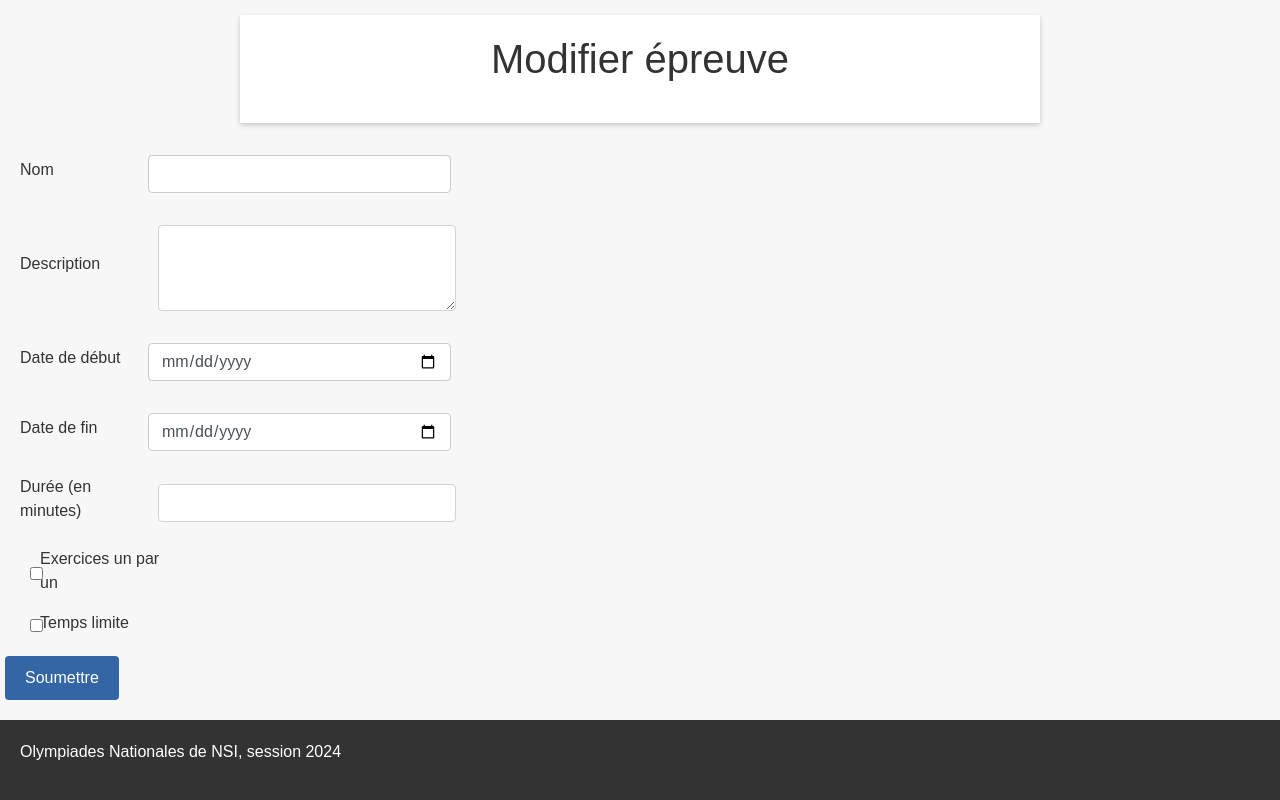
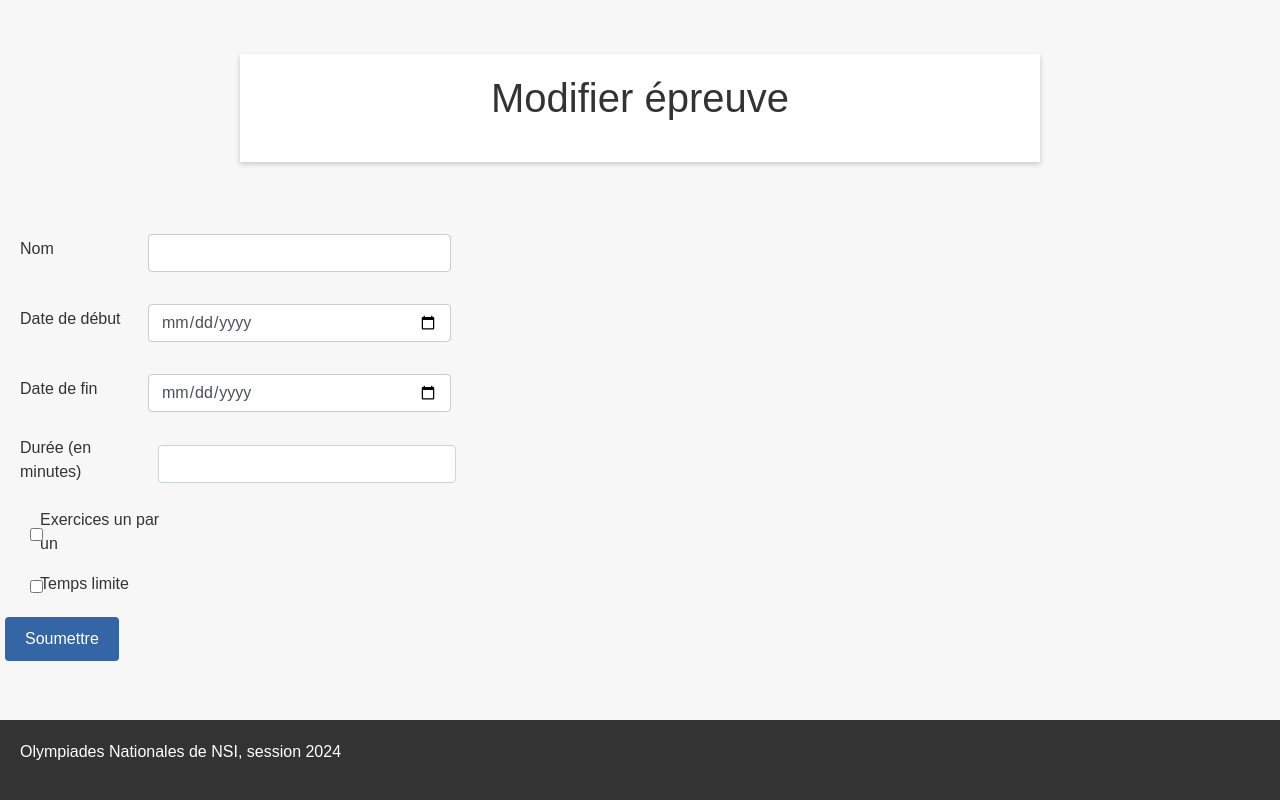
Before and after one commit to pierreandrieu/olympiadesnsi, a Django app: template epreuve/templates/epreuve/gerer_epreuve.html in a window 1280 px wide. Run offline with Django 5.2, Linux system fonts and the light colour scheme; the template is opened without the code that fills it, so the values that code supplies are empty; some libraries are stand-ins or nearby versions.

Commit message:
suppression du champ description pour une épreuve

```diff
--- a/epreuve/models.py
+++ b/epreuve/models.py
@@ -5,7 +5,6 @@ from django.db.models import CheckConstraint, Q, F
 
 class Epreuve(models.Model):
     nom = models.CharField(max_length=100)
-    description = models.TextField(null=True)
     date_debut = models.DateTimeField(null=True, blank=True)
     date_fin = models.DateTimeField(null=True, blank=True)
     duree = models.IntegerField(null=True)  # Durée en minutes
--- a/epreuve/templates/epreuve/detail_epreuve.html
+++ b/epreuve/templates/epreuve/detail_epreuve.html
@@ -3,7 +3,6 @@
 {% block content %}
     <div class="container mt-4">
         <h1>{{ epreuve.nom }}</h1>
-        <p>{{ epreuve.description }}</p>
 
         <div class="mb-3">
             <strong>Date de début :</strong> {{ epreuve.date_debut|date:"d M Y" }}<br>
--- a/epreuve/templates/epreuve/gerer_epreuve.html
+++ b/epreuve/templates/epreuve/gerer_epreuve.html
@@ -12,10 +12,6 @@
             <input type="text" class="form-control" id="id_nom" name="nom" maxlength="100">
         </div>
 
-        <div class="form-group">
-            <label for="id_description">Description</label>
-            <textarea class="form-control" id="id_description" name="description" rows="3"></textarea>
-        </div>
 
         <div class="date-input-container form-group">
             <label for="id_date_debut">Date de début</label>
```
